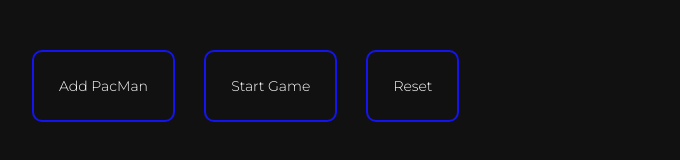
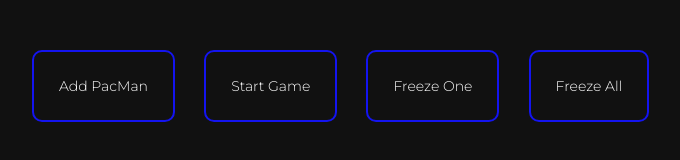
Before and after one commit to tylerthejester/PacMen-Exercise, a plain HTML site: page index.html in a window 1280 px wide. Shown: the whole page, without its empty margins (26-706 px from the left). Drawn offline with Linux system fonts and the light colour scheme.

Commit message:
add freezing functions

```diff
--- a/index.html
+++ b/index.html
@@ -56,7 +56,8 @@
     <div id='game'>
         <button onclick='makeOne()' width='200' height='30'>Add PacMan</button>
         <button onclick='update()' width='200' height='30' class="button-2">Start Game</button>
-        <a href="https://tylerthejester.github.io/PacMen-Exercise/" target="_blank" class="link-button button-2">Reset</a>
+        <button onclick='freezeOne()' width='200' height='30' class="button-2">Freeze One</button>
+        <button onclick='freezeAll()' width='200' height='30' class="button-2">Freeze All</button>
     </div>
 </body>
 
--- a/pacmen.js
+++ b/pacmen.js
@@ -14,7 +14,7 @@
         x: Math.random() * scale, y: Math.random() * scale
     }
 }
-// Factory to make a PacMan
+// Factory to make a Pac-Man
 function makePac() {
     // returns an object with values scaled {x: 33, y: 21}
     let velocity = setToRandom(10);
@@ -49,7 +49,7 @@
 }
 
 function switchImg() {
-    //loop over pacmen array and move each one and move image in DOM
+    //loop over pacMen array and move each one and move image in DOM
     pacMen.forEach((item) => {
 
         // Switching between images for mouth opening and closing
@@ -79,7 +79,15 @@
 }
 
 function makeOne() {
-    pacMen.push(makePac()); // add a new PacMan
+    pacMen.push(makePac()); // add a new Pac-Man
+}
+
+function freezeOne() {
+    pacMen.pop(); // freeze one Pac-Man
+}
+
+function freezeAll() {
+    pacMen.splice(0, pacMen.length); // freeze all Pac-Men
 }
 
 // Timer for opening and closing mouth
```
